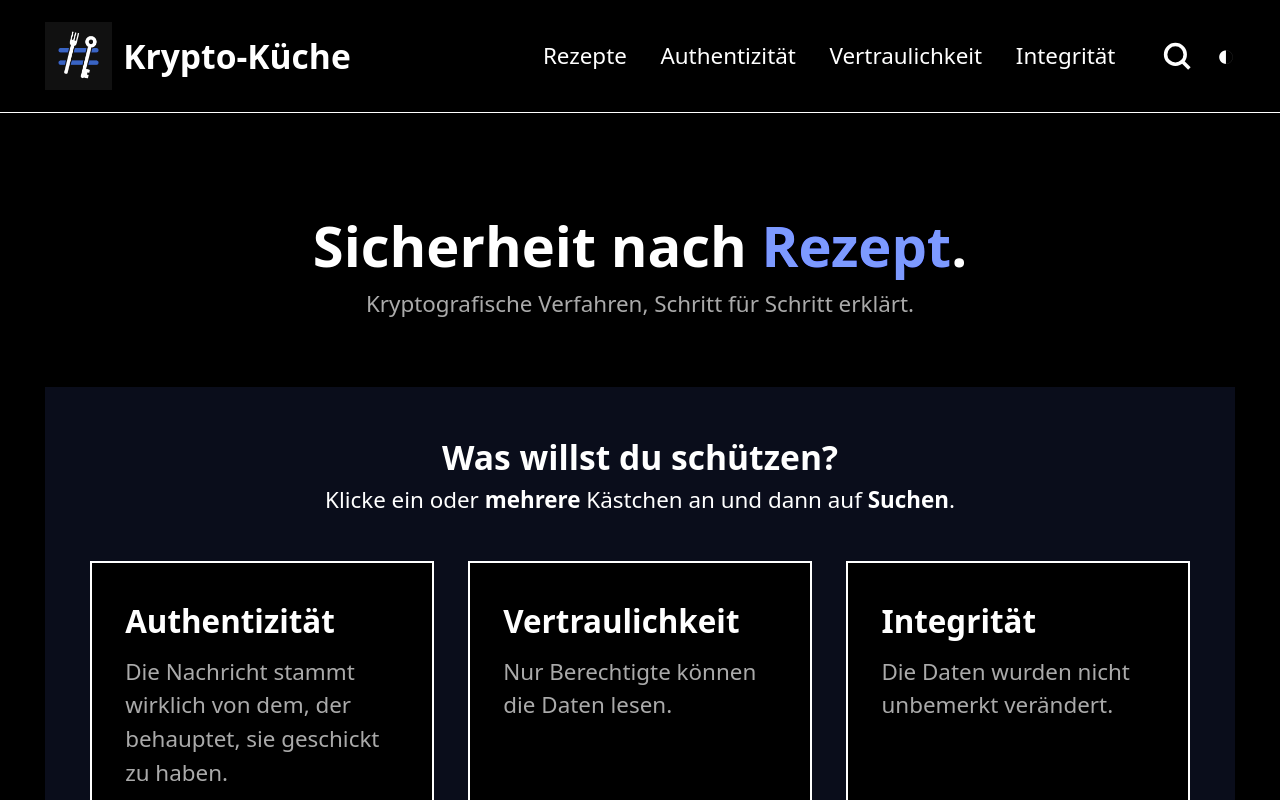
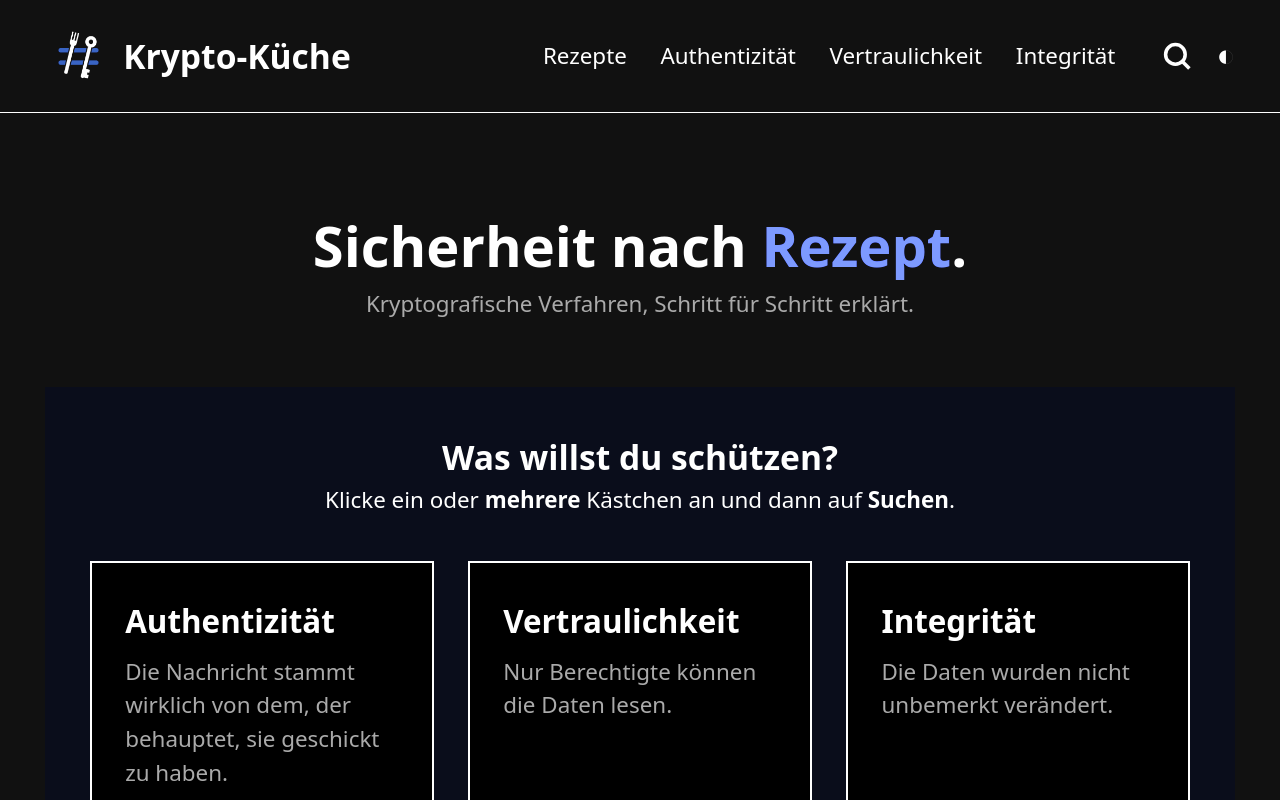
Before and after one commit to kpafi/webanwendungen, a plain HTML site: page index.html in a window 1280 px wide. Both pictures are taken after a click on the button "Darkmode umschalten". Shown: the top 800 px of the page. Drawn offline with Linux system fonts and the light colour scheme.

Commit message:
Hintergund Farbe wurde angepasst damit es mit dem Dark Mode Logo zusammen harmoniert

```diff
--- a/css/global-style.css
+++ b/css/global-style.css
@@ -131,7 +131,12 @@ body {
 /* Darkmode: Seite invertieren, Bilder zurueck-invertieren
    (SVG-Skizzen nicht, die sind transparent und sollen mit-invertiert werden) */
 html.dark {
-    background: #000;
+    background: #111;            /* Hintergrundfarbe des dunklen Logos */
+}
+
+/* #eee wird durch das Invertieren zu #111 (= Logo-Hintergrund) */
+html.dark body {
+    background: #eee;
 }
 
 html.dark body,
```
